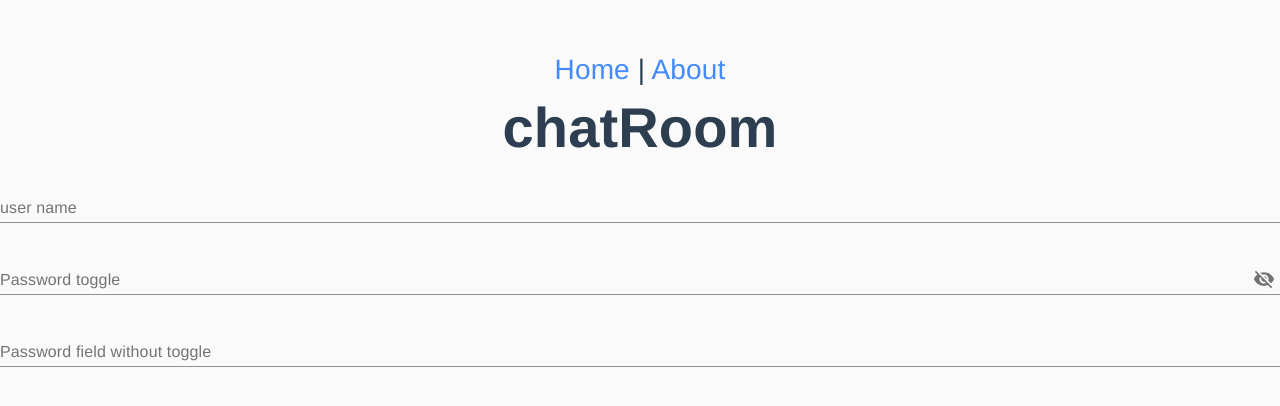
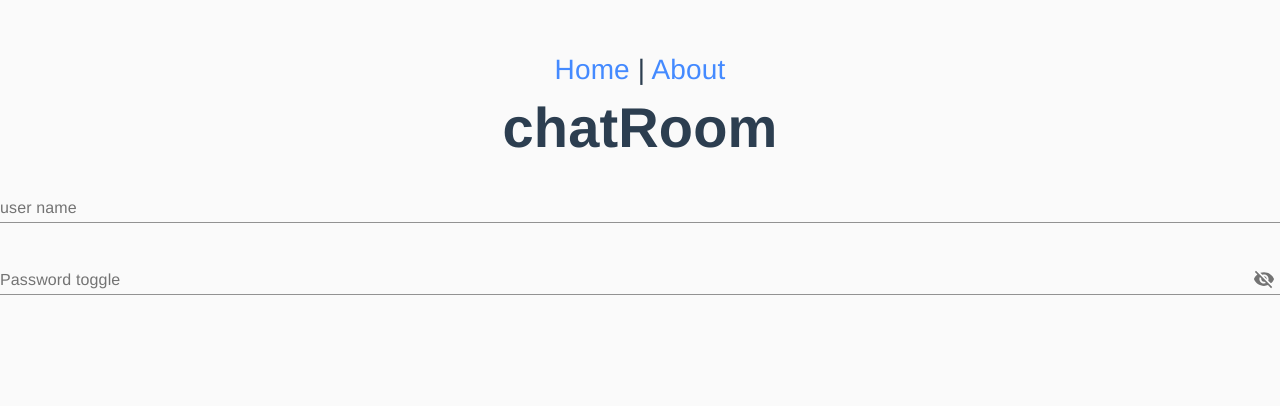
Before and after one commit to hgjinfan/chatRoomF, a Vue app: page /#/ in a window 1280 px wide. Shown: the top 406 px of the page. Built offline with nearby package versions, Linux system fonts and the light colour scheme.

Commit message:
new: add login button

```diff
--- a/src/views/Home.vue
+++ b/src/views/Home.vue
@@ -8,12 +8,7 @@
       </md-field>
       <md-field>
         <label>Password toggle</label>
-        <md-input v-model="password" type="password"></md-input>
-      </md-field>
-
-      <md-field :md-toggle-password="false">
-        <label>Password field without toggle</label>
-        <md-input v-model="password" type="password"></md-input>
+        <md-input v-model="formData.passWord" type="password"></md-input>
       </md-field>
     </div>
   </div>
@@ -21,14 +16,13 @@
 
 <script>
 // @ is an alias to /src
-import HelloWorld from "@/components/HelloWorld.vue";
-
 export default {
   name: "home",
   data() {
     return {
       formData: {
-        userName: ""
+        userName: "",
+        passWord: "",
       }
     };
   }
```
